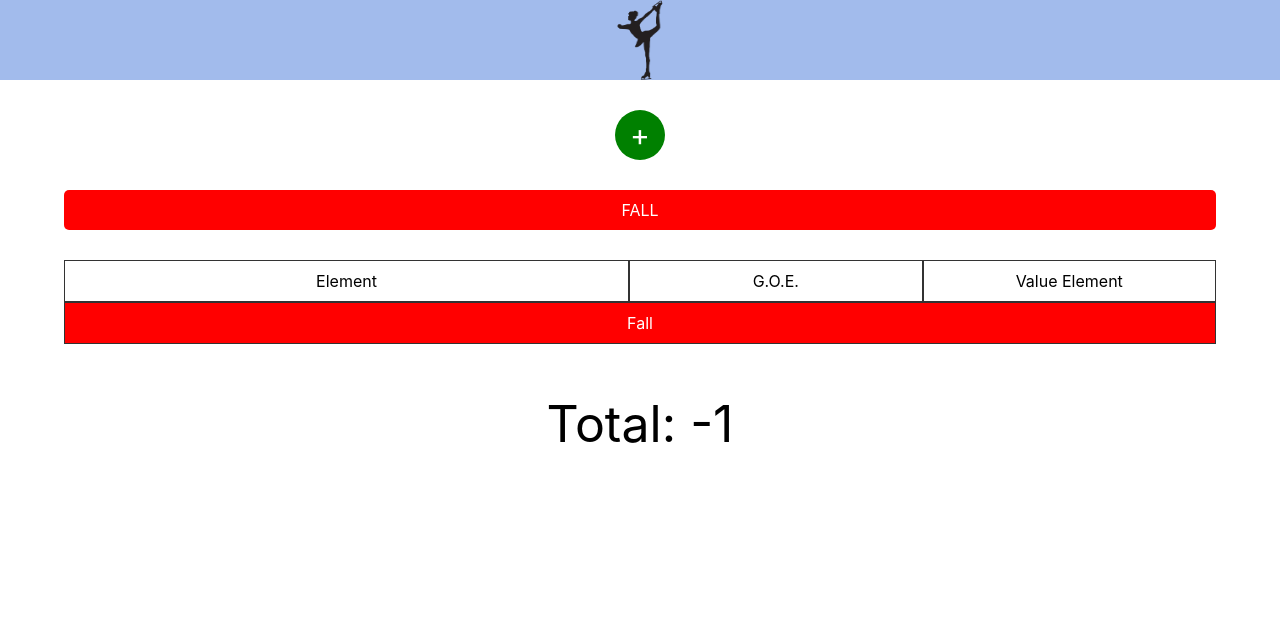
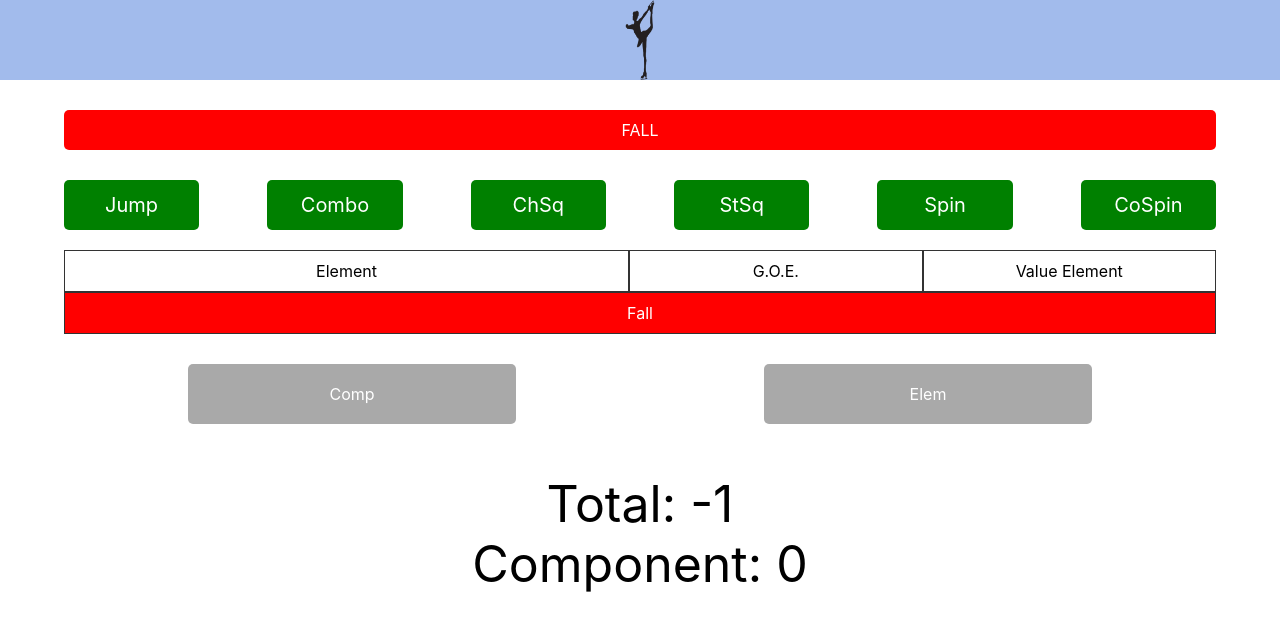
Before and after one commit to Alexpagliasso/ele, a React (Create React App) app: page / in a window 1280 px wide. Both pictures are taken after a click on the element "FALL". Shown: the top 630 px of the page. Built offline with nearby package versions, Linux system fonts and the light colour scheme.

Commit message:
add component

```diff
--- a/src/form/DataAtlete.js
+++ b/src/form/DataAtlete.js
@@ -9,7 +9,7 @@ import ComboSpin from "./json/ComboSpin.json";
 
 const DataAtlete = () => {
     const [newElement, setNewElement] = useState(" ");
-    const [showWizardElement, setShowWizardElement] = useState(false);
+    const [showWizardElement, setShowWizardElement] = useState(true);
     const [showNewElementDetails, setShowNewElementDetails] = useState(false);
     const [goe, setGoe] = useState(0);
     const [element, setElement] = useState({});
@@ -22,6 +22,9 @@ const DataAtlete = () => {
     }]);
     const [total, setTotal] = useState(0);
     const [send, setSend] = useState(false);
+    const [component, setComponent] = useState(false)
+    const arrayComponent = [0, 0.5, 1, 1.5, 2, 2.5, 3, 3.5, 4, 4.5, 5, 5.5, 6, 6.5, 7, 7.5, 8, 8.5, 9, 9.5, 10]
+    const [componentPerformanceValue, setComponentPerformanceValue] = useState(0)
 
     let jump = Jump
     let sequence = Sequence
@@ -36,6 +39,10 @@ const DataAtlete = () => {
         setShowRecapElement(true);
     }
 
+    const setComponentValue = (c) => {
+        setComponentPerformanceValue(c);
+        setComponent(false)
+    }
 
 
 
@@ -49,9 +56,9 @@ const DataAtlete = () => {
                 "goe": e,
             }
             setElementArray([...elementArray, completeElement])
-            setShowWizardElement(false);
             setShowRecapElement(false);
             setShowCompleteElement(true);
+            setSend(true)
         } else {
             if (e < 3 && e > -3) {
                 let completeElement = {
@@ -107,9 +114,9 @@ const DataAtlete = () => {
 
 
                 setElementArray([...elementArray, completeElement])
-                setShowWizardElement(false);
                 setShowRecapElement(false);
                 setShowCompleteElement(true);
+                setSend(true)
             } else {
                 alert("Error in the insert data")
             }
@@ -134,8 +141,6 @@ const DataAtlete = () => {
                 <input type="text"></input>
             </div>
 
-            <div className="buttonNewElement"
-                onClick={() => setShowWizardElement(true)}>+</div>
             <div className="buttonFall"
                 onClick={() => { addFall() }}>FALL</div>
             {(showWizardElement === true ?
@@ -224,13 +229,11 @@ const DataAtlete = () => {
                     <p className="elementRecap">
                         Element: {element.name}
                     </p>
-
                     <div className="goeButton" onClick={() => sendElement(2)}>2</div>
                     <div className="goeButton" onClick={() => sendElement(1)}>1</div>
                     <div className="goeButton" onClick={() => sendElement(0)}>0</div>
                     <div className="goeButton" onClick={() => sendElement(-1)}>-1</div>
                     <div className="goeButton" onClick={() => sendElement(-2)}>-2</div>
-
                 </div>
 
                 :
@@ -259,9 +262,25 @@ const DataAtlete = () => {
                                     </div>)
 
                             )
+                        })}{(send === true ?
+                            <div className="containerComponent">
+                                <div className="component" onClick={() => setComponent(true)}>Comp</div>
+                                <div className="component" onClick={() => setComponent(true)}>Elem</div>
+
+                            </div> :
+                            <div></div>)}
+                        {(component === true ?
+                            <div className="containerComponent">
+                                {arrayComponent.map((c) => {
+                                    return (
+                                        <div className="buttonComponent" onClick={() => {setComponentValue(c)}}>{c}</div>
+                                    )
                                 })}
+                            </div> :
+                            <div></div>)}
                         <div className="totalPoint">
-                            Total: {total}
+                            Total: {total} <br></br>
+                            Component: {componentPerformanceValue}
                         </div>
                     </div> :
                     <div></div>)
--- a/src/form/dataAtlete.css
+++ b/src/form/dataAtlete.css
@@ -153,3 +153,27 @@
     border: 1px solid #333;
     line-height: 40px;
 }
+
+.containerComponent {
+    display: flex;
+    justify-content: space-around;
+    margin-top: 30px;
+}
+
+.component {
+    background-color: darkgray;
+    min-width: 25%;
+    padding: 20px;
+    border-radius: 5px;
+    color: white;
+    cursor: pointer;
+}
+
+.buttonComponent {
+    background-color: darksalmon;
+    padding: 15px;
+    min-width: 2%;
+    border-radius: 5px;
+    color: white;
+    cursor: pointer;
+}
```
Lines whose indentation alone changed are shown as unchanged.
